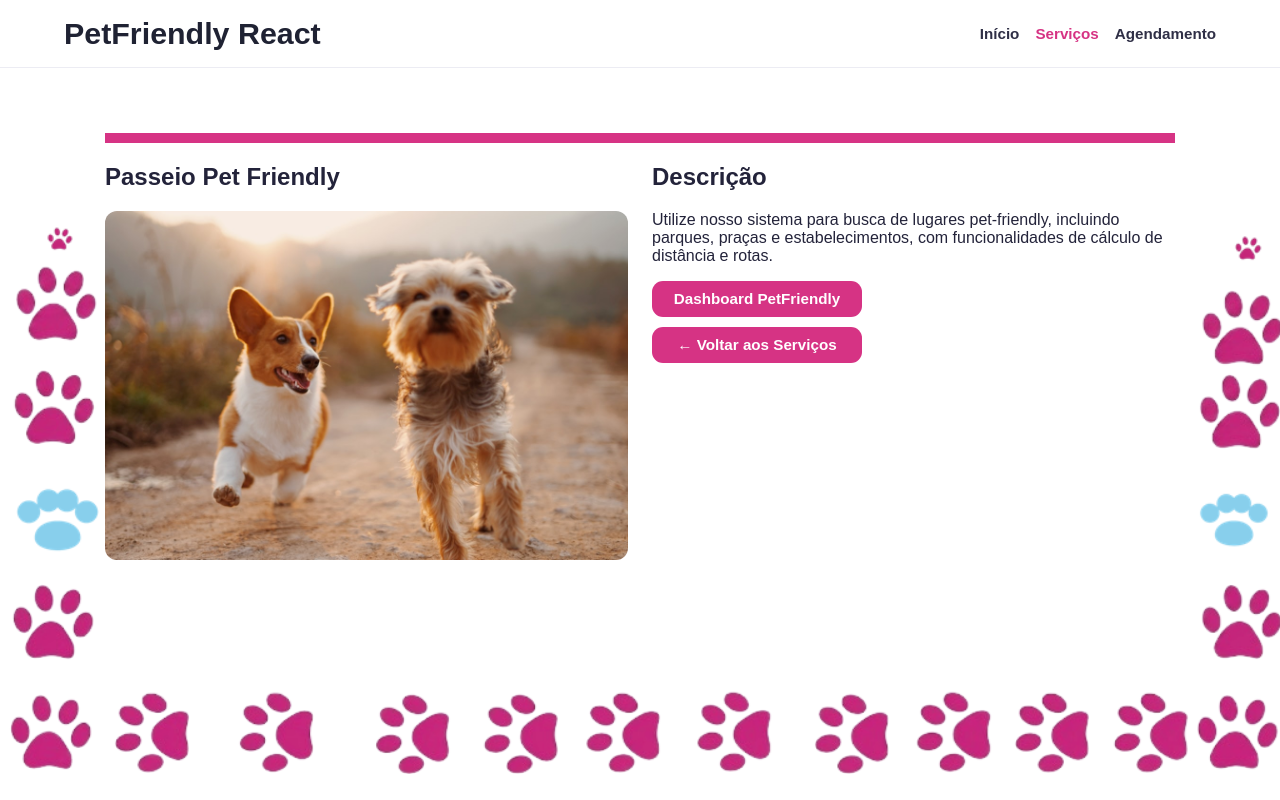
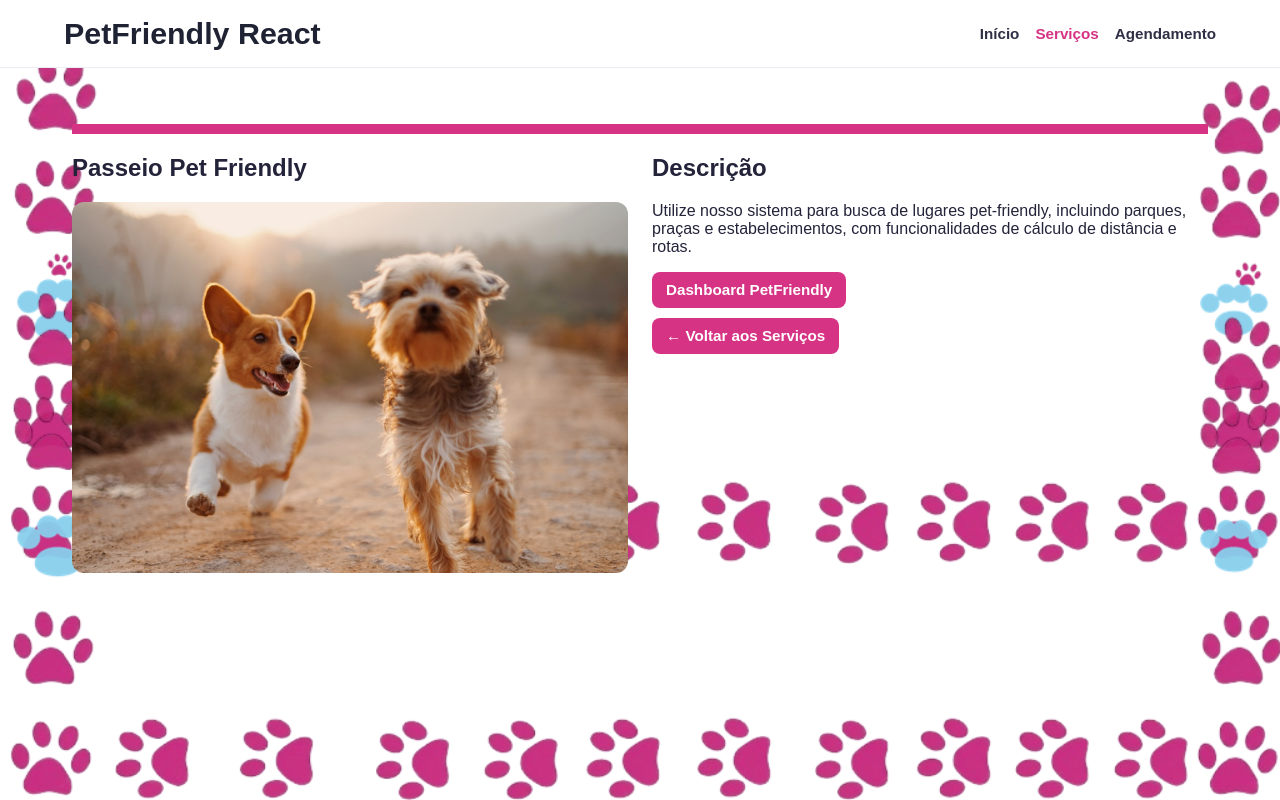
Before and after one commit to Elainecbr/PetFriendly-React, a React (Vite) app: page /servicos/1 in a window 1280 px wide. Built offline with nearby package versions, Linux system fonts and the light colour scheme.

Commit message:
feat: centralize layout and move paw background to shell

```diff
--- a/src/routes/AppRoutes.jsx
+++ b/src/routes/AppRoutes.jsx
@@ -9,7 +9,8 @@ import NotFound from "../pages/NotFound";
 // Centraliza o mapa de rotas do MVP, incluindo rota dinâmica e página 404.
 export default function AppRoutes() {
   return (
-    <>
+    <div className="app-shell">
+      <div className="app-shell-inner">
         <Header />
         <main className="container">
           <Routes>
@@ -20,6 +21,7 @@ export default function AppRoutes() {
             <Route path="*" element={<NotFound />} />
           </Routes>
         </main>
-    </>
+      </div>
+    </div>
   );
 }
--- a/src/styles/app.css
+++ b/src/styles/app.css
@@ -5,24 +5,21 @@
   --pink-dark: #b92571;
   --card: #ecdfc4;
   --border: #e6e7ef;
-}
+      }
 
 * {
   box-sizing: border-box;
-}
+  }
 
 body {
-  margin: 0;
   font-family: Arial, sans-serif;
   color: var(--text);
-  background: var(--bg);
+  background-color: var(--bg);
   position: relative;
   overflow-x: hidden;
-  background-image: url('/decor/bgpatinhas.png');
-  background-position: 100% bottom;
-  background-repeat: no-repeat;
-  background-size: 100%;
-}
+  margin: 0;
+  min-height: 100vh;
+     }
 
 /* Fundo decorativo alternativo (gradientes), mantido comentado como referencia.
 body::before,
@@ -60,6 +57,39 @@ body::after {
 .container {
   position: relative;
   z-index: 1;
+}
+
+.app-shell {
+  position: relative;
+  isolation: isolate;
+  min-height: 100vh;
+}
+
+.app-shell::before,
+.app-shell::after {
+  content: "";
+  position: fixed;
+  inset: 0;
+  pointer-events: none;
+  z-index: 0;
+  background-image: url('/decor/bgpatinhas.png');
+  background-repeat: no-repeat;
+  background-size: min(1400px, 100vw) auto;
+  opacity: 0.95;
+}
+
+.app-shell::before {
+  background-position: center top;
+}
+
+.app-shell::after {
+  background-position: center bottom;
+}
+
+.app-shell-inner {
+  position: relative;
+  z-index: 1;
+  min-height: 100vh;
 }
 
 .header {
@@ -101,7 +131,7 @@ body::after {
 .container {
   max-width: 1200px;
   margin: 0 auto;
-  padding: 65px;
+  padding: 56px 32px 72px;
 }
 
 .page-shell {
@@ -212,15 +242,14 @@ button:hover {
   background: var(--pink);
   color: #fff;
   border: 0;
-  border-radius: 11px;
+  border-radius: 8px;
   padding: 9px 14px;
   text-decoration: none;
   font-weight: 700;
   font-size: 0.95rem;
   line-height: 1.2;
   display: inline-flex;
-  width: 210px;
-  justify-content: center;
+  width: fit-content;
   transition: background 0.2s ease;
 }
 
@@ -282,6 +311,12 @@ button:hover {
 }
 
 @media (max-width: 900px) {
+  .app-shell::before,
+  .app-shell::after {
+    background-size: min(980px, 150vw) auto;
+    opacity: 0.75;
+  }
+
   .grid {
     grid-template-columns: 1fr;
   }
@@ -299,7 +334,7 @@ button:hover {
   .btn-back-services,
   .btn-dashboard-link {
     width: 100%;
-    max-width: 260px;
+    max-width: 320px;
   }
 
   .header-inner {
@@ -307,4 +342,8 @@ button:hover {
     align-items: flex-start;
     gap: 10px;
   }
+
+  .container {
+    padding: 28px 18px 56px;
+  }
 }
```
Lines whose indentation alone changed are shown as unchanged.
